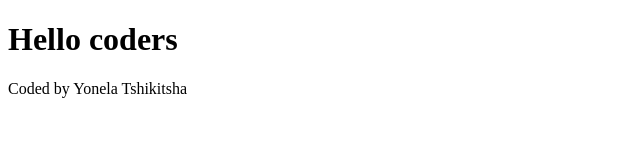
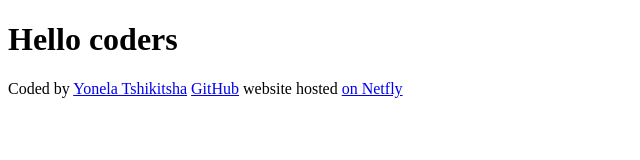
Before and after one commit to Nella9308/yonella, a plain HTML site: page index.html in a window 1280 px wide. Shown: the whole page, without its empty margins (0-640 px from the left). Drawn offline with Linux system fonts and the light colour scheme.

Commit message:
Updating footer

```diff
--- a/index.html
+++ b/index.html
@@ -10,7 +10,11 @@
 
 <body>
     <h1> Hello coders</h1>
-    <footers> Coded by Yonela Tshikitsha</footers>
+    <footers> Coded by
+        <a href="https://github.com/Nella9308" target="_blank"> Yonela Tshikitsha</a>
+        <a href="https://github.com/Nella9308/yonella" target="blank"> GitHub</a> website hosted
+        <a href="https://yonella-weather-app.netlify.app/" target="blank"> on Netfly</a>
+    </footers>
 </body>
 
 </html>
```
